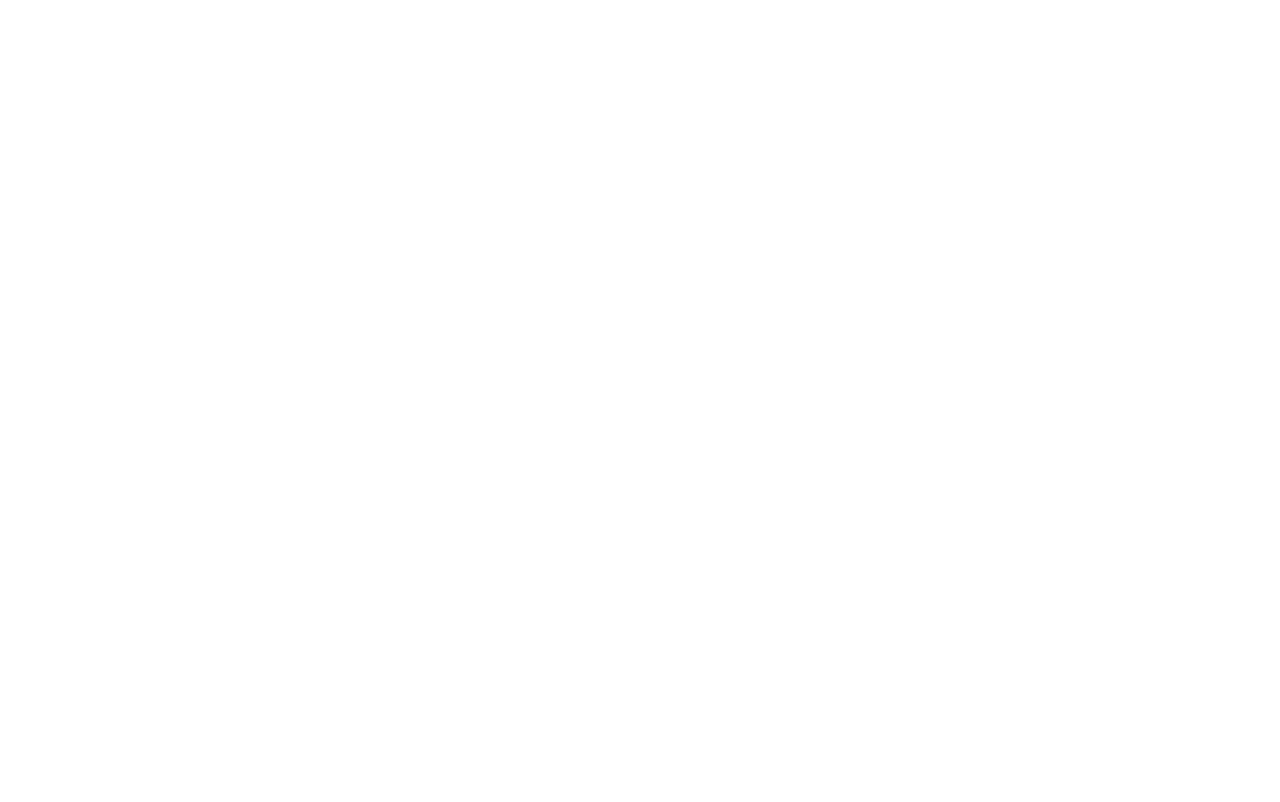
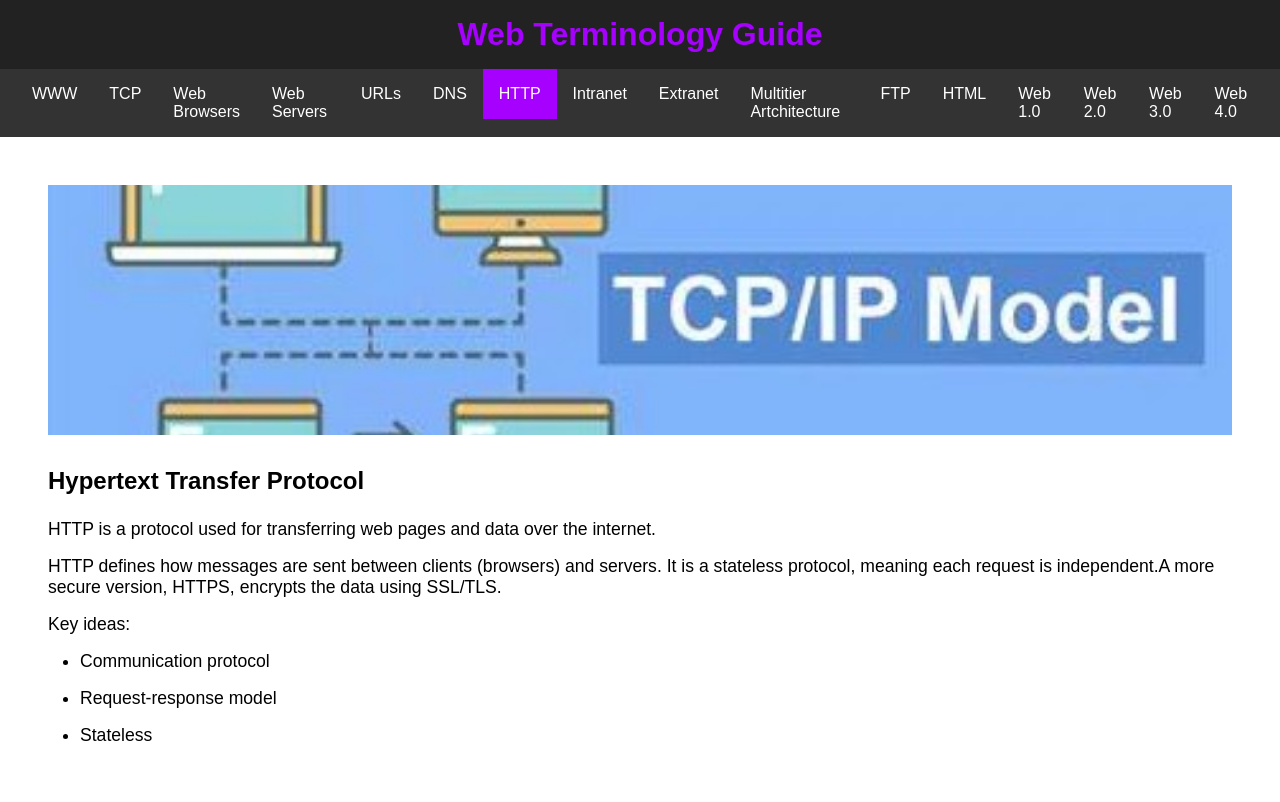
Before and after one commit to stratizencharbel/Terminology-based-website, a plain HTML site: page http.html in a window 1280 px wide. Drawn offline with Linux system fonts and the light colour scheme.

Commit message:
finished http.html

```diff
--- a/http.html
+++ b/http.html
@@ -0,0 +1,52 @@
+<!doctype html>
+<html lang="en">
+  <head>
+    <meta charset="UTF-8" />
+    <meta name="viewport" content="width=device-width, initial-scale=1.0" />
+    <title>Hypertext Transfer Protocol</title>
+    <link rel="stylesheet" href="./css/style.css" />
+  </head>
+  <body>
+    <div class="header">
+      <h1><a href="index.html">Web Terminology Guide</a></h1>
+    </div>
+    <ul class="nav">
+      <li><a href="www.html">WWW</a></li>
+      <li><a href="tcpip.html">TCP</a></li>
+      <li><a href="browsers.html">Web Browsers</a></li>
+      <li><a href="servers.html">Web Servers</a></li>
+      <li><a href="urls.html">URLs</a></li>
+      <li><a href="dns.html">DNS</a></li>
+      <li><a class="active" href="HTTP.html">HTTP</a></li>
+      <li><a href="intranet.html">Intranet</a></li>
+      <li><a href="extranet.html">Extranet</a></li>
+      <li><a href="architecture.html">Multitier Artchitecture</a></li>
+      <li><a href="ftp.html">FTP</a></li>
+      <li><a href="html.html">HTML</a></li>
+      <li><a href="web1.html">Web 1.0</a></li>
+      <li><a href="web2.html">Web 2.0</a></li>
+      <li><a href="web3.html">Web 3.0</a></li>
+      <li><a href="web4.html">Web 4.0</a></li>
+    </ul>
+    <section class="container">
+      <div class="image"><img src="images/tcpip.jpg" /></div>
+      <h1>Hypertext Transfer Protocol</h1>
+      <p>
+        HTTP is a protocol used for transferring web pages and data over the
+        internet.
+      </p>
+      <p>
+        HTTP defines how messages are sent between clients (browsers) and
+        servers. It is a stateless protocol, meaning each request is
+        independent.A more secure version, HTTPS, encrypts the data using
+        SSL/TLS.
+      </p>
+      <p>Key ideas:</p>
+      <ul>
+        <li>Communication protocol</li>
+        <li>Request-response model</li>
+        <li>Stateless</li>
+      </ul>
+    </section>
+  </body>
+</html>
```
Also changed, not shown: dns.html (+4 -2 lines).
